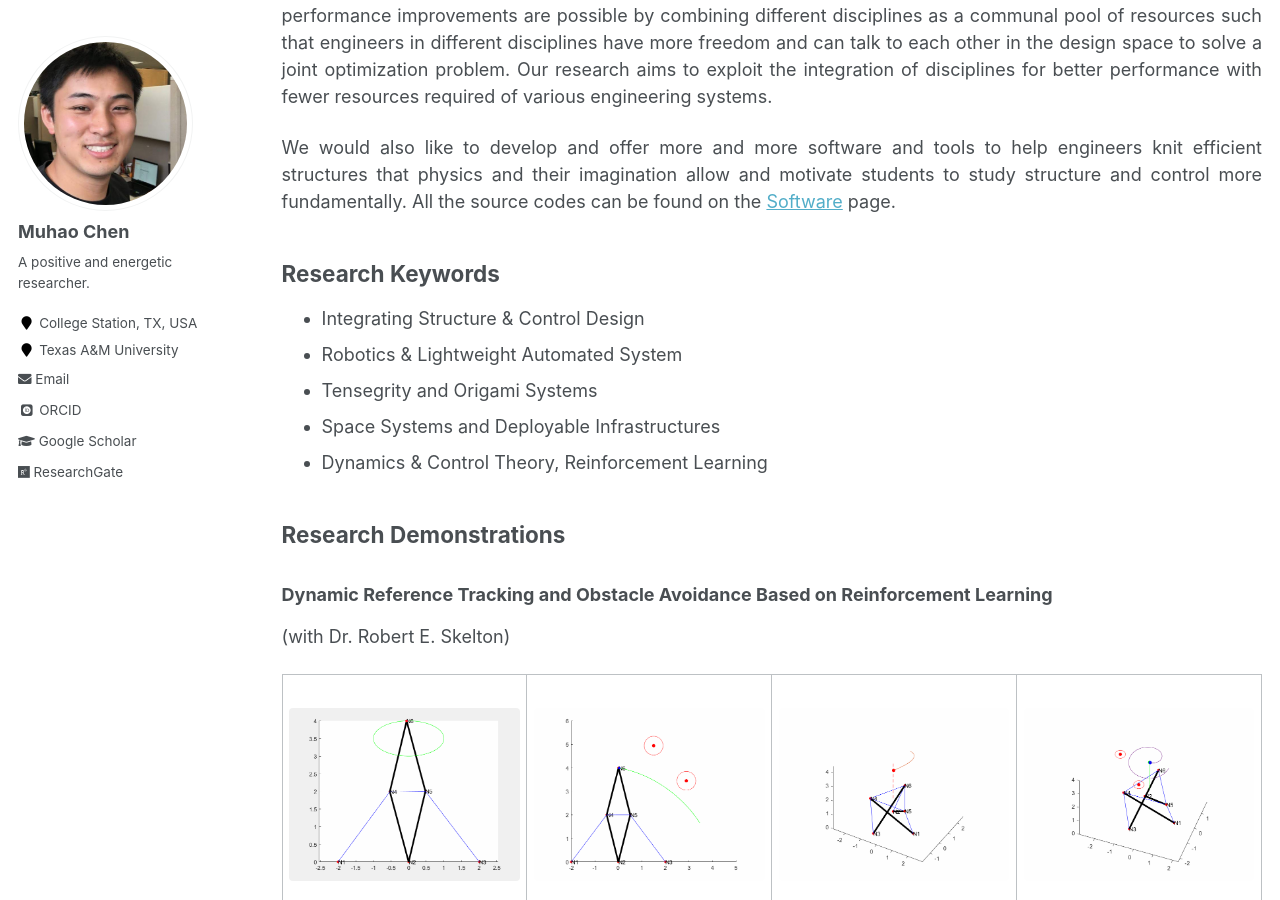
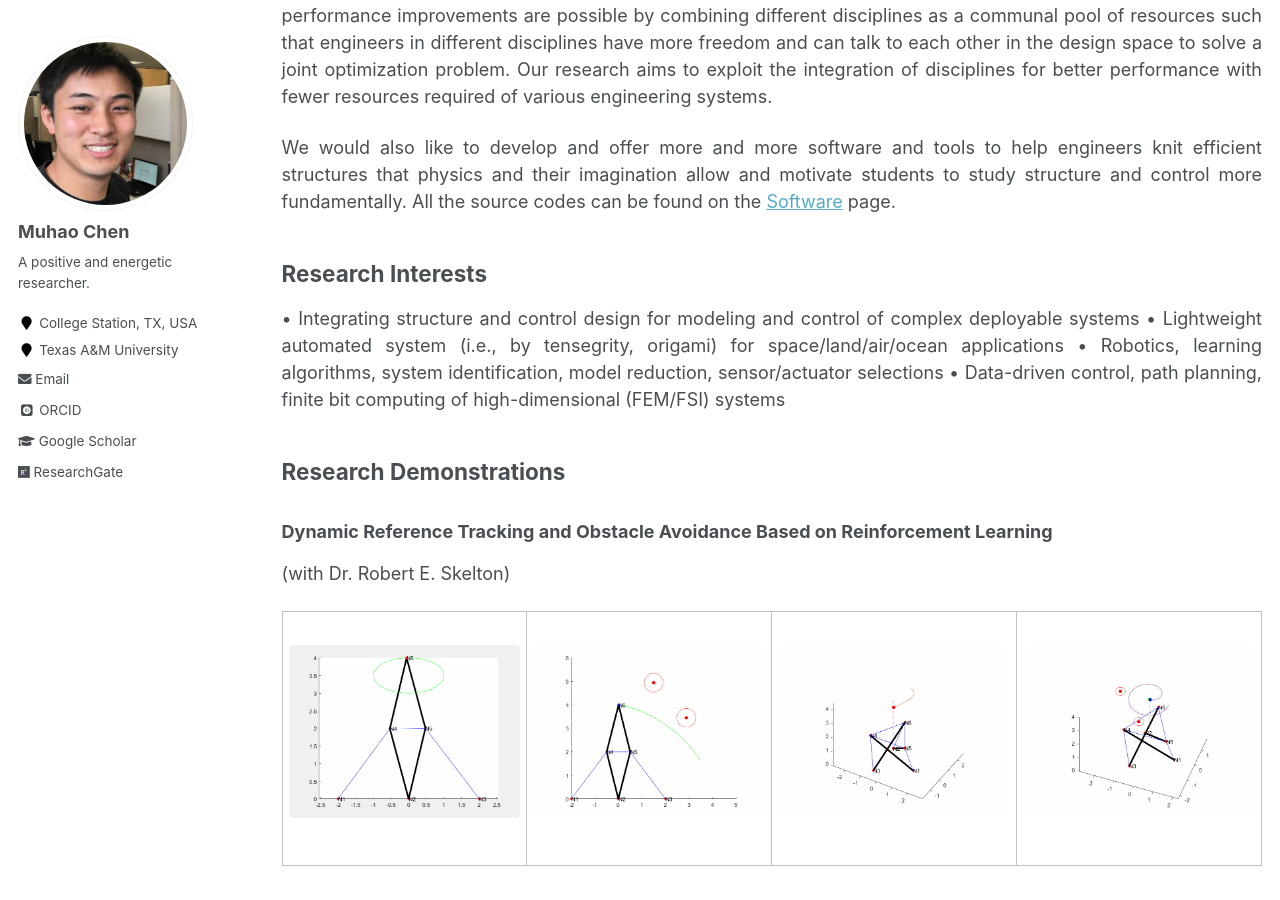
Before and after one commit to Muhao-Chen/muhao-chen.github.io, a Jekyll site: the page built from _pages/research.md, in a window 1280 px wide and 900 px high, scrolled down 315 px. Built offline with Jekyll 4.4.1, drawn with Linux system fonts in a browser that asks for light colours; some web fonts are replaced.

Commit message:
Update research.md

```diff
--- a/_pages/research.md
+++ b/_pages/research.md
@@ -15,13 +15,20 @@ The existing design approaches mainly deal with what is sufficient rather than n
 
 We would also like to develop and offer more and more software and tools to help engineers knit efficient structures that physics and their imagination allow and motivate students to study structure and control more fundamentally. All the source codes can be found on the [Software](https://muhao-chen.github.io/resources/) page.
 
+## Research Interests
+• Integrating structure and control design for modeling and control of complex deployable systems
+• Lightweight automated system (i.e., by tensegrity, origami) for space/land/air/ocean applications
+• Robotics, learning algorithms, system identification, model reduction, sensor/actuator selections
+• Data-driven control, path planning, finite bit computing of high-dimensional (FEM/FSI) systems
 
+<!--
 ## Research Keywords
 * Integrating Structure & Control Design
 * Robotics & Lightweight Automated System
 * Tensegrity and Origami Systems
 * Space Systems and Deployable Infrastructures
 * Dynamics & Control Theory, Reinforcement Learning
+-->
 
 <!--
 ## Research Interests
```
